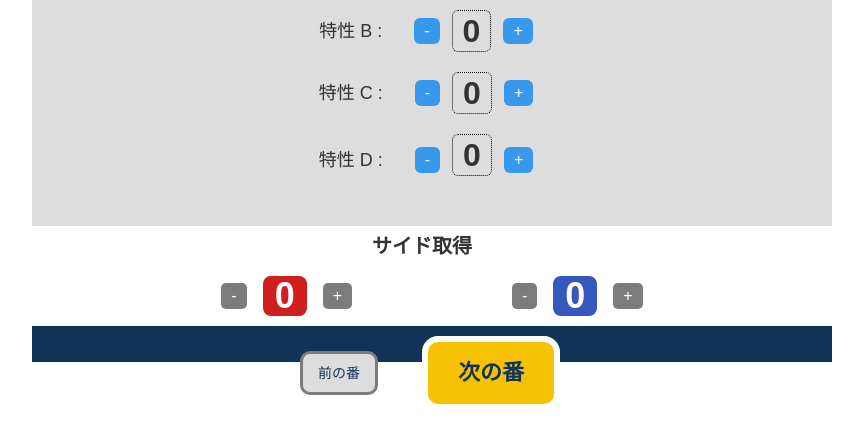
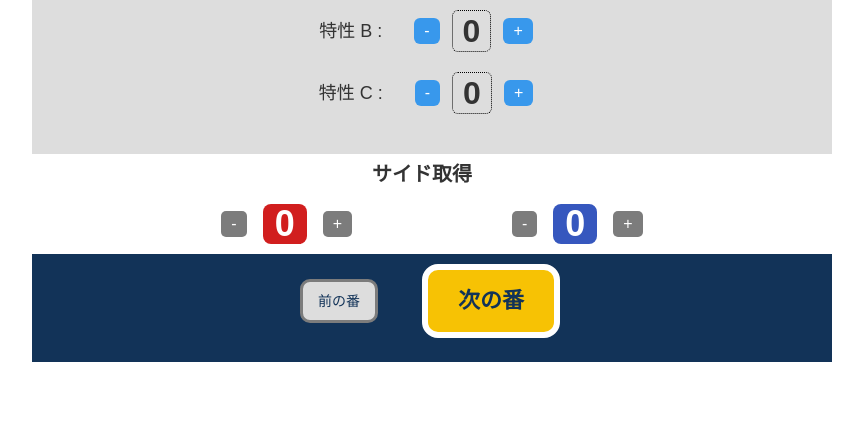
Before and after one commit to shota-development/judge_api, a plain HTML site: page index.html in a window 1280 px wide. Shown: the part 438-868 px from the top of the page, without its empty margins (208-1071 px from the left). After the commit the page ends 800 px from the top, so only its background shows below. Drawn offline with nearby package versions, Linux system fonts and the light colour scheme.

Commit message:
Add files via upload

```diff
--- a/index.html
+++ b/index.html
@@ -103,12 +103,6 @@
             <div id="counter-3" class="av-count-txt">0</div>
             <a class="updown-btn w-button" onclick="addCount(3, `+`)">+</a>
           </div>
-          <div class="ability-box">
-            <div class="av-txt">特性 D : </div>
-            <a class="updown-btn w-button" onclick="addCount(4, `-`)">-</a>
-            <p id="counter-4" class="av-count-txt">0</p>
-            <a class="updown-btn w-button" onclick="addCount(4, `+`)">+</a>
-          </div>
         </div>
         <div class="side-wrapper">
           <div class="side-box"><div class="side-txt">サイド取得</div></div>
```
